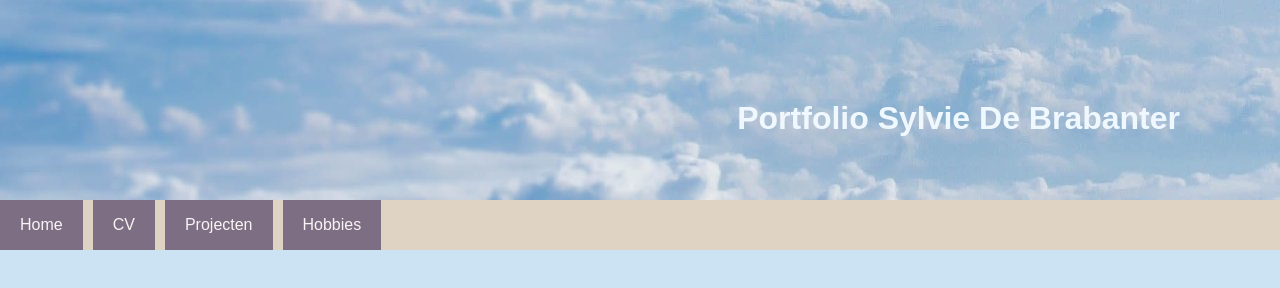
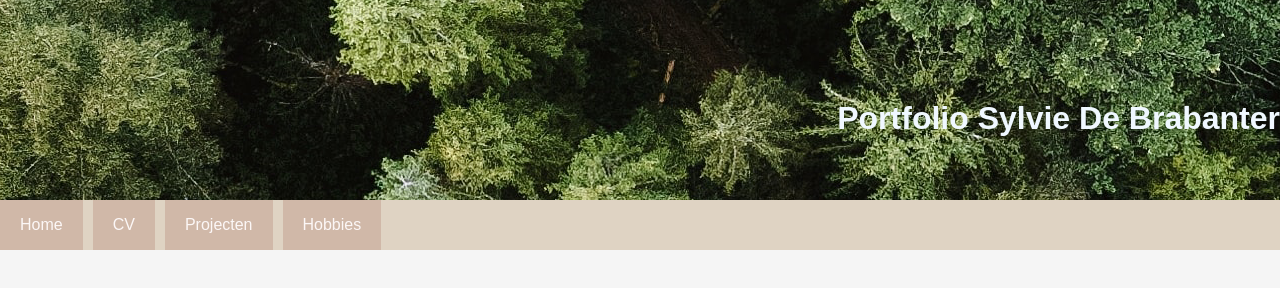
Before and after one commit to SylvieDB/Interface-Design, a plain HTML site: page Les 2/index.html in a window 1280 px wide. Drawn offline with Linux system fonts and the light colour scheme.

Commit message:
colors and banner picture

```diff
--- a/Les 2/CSS/styles.css
+++ b/Les 2/CSS/styles.css
@@ -1,14 +1,14 @@
 body, html{
 padding: 0;
 margin: 0;
-background-color: rgb(203, 227, 243);
+background-color: whitesmoke;
 color: aliceblue;
 font-family: Arial, Helvetica, sans-serif;
 }
 
 header{
 height: 200px;
-background-image: url(../img/image_2.jpg); /* ../ wordt gebruikt om eerst uit de map CSS te komen */
+background-image: url(../img/image_banner.png); /* ../ wordt gebruikt om eerst uit de map CSS te komen */
 background-repeat: no-repeat;
 }
 
@@ -16,7 +16,7 @@ header h1 {
 margin: 0;
 float: right;
 padding-top: 100px;
-padding-right: 100px;
+padding-right: 20x;
 }
 
 .mainNav {
@@ -36,9 +36,9 @@ text-decoration: none;
 padding: 0 20px;
 float: left;
 margin-right: 10px;
-background-color: #7D6E83;
+background-color: #D0B8A8;
 }
 
 .mainNav a:hover{
-    background-color: #D0B8A8;
+    background-color: #967E76;
 }
```
Also changed, not shown: Les 2/index.html (+1 -1 lines), Les 2/img/image_2.jpg (deleted), Les 2/img/image_banner.png (added).
